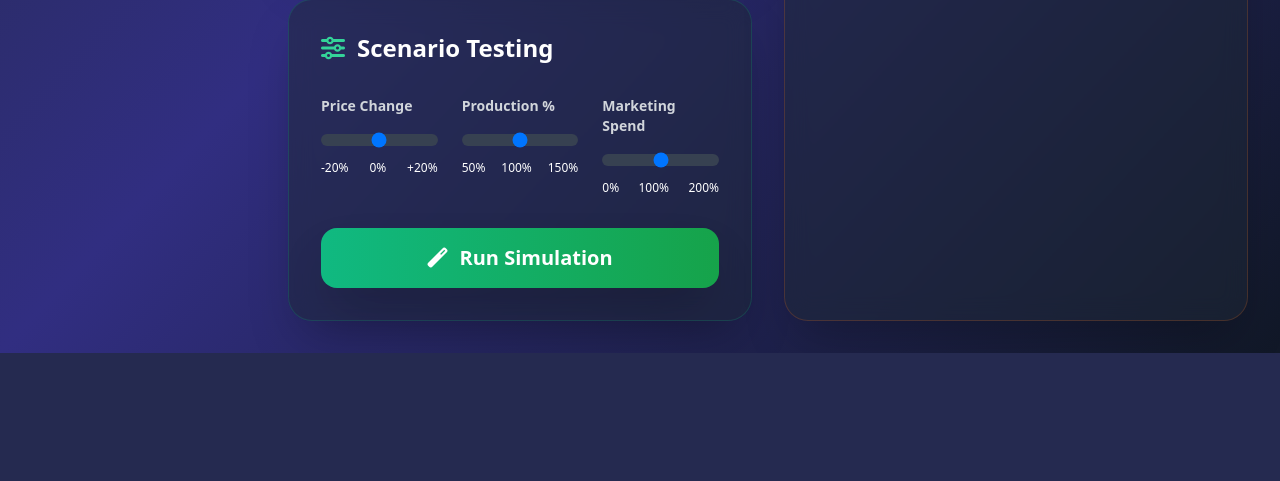
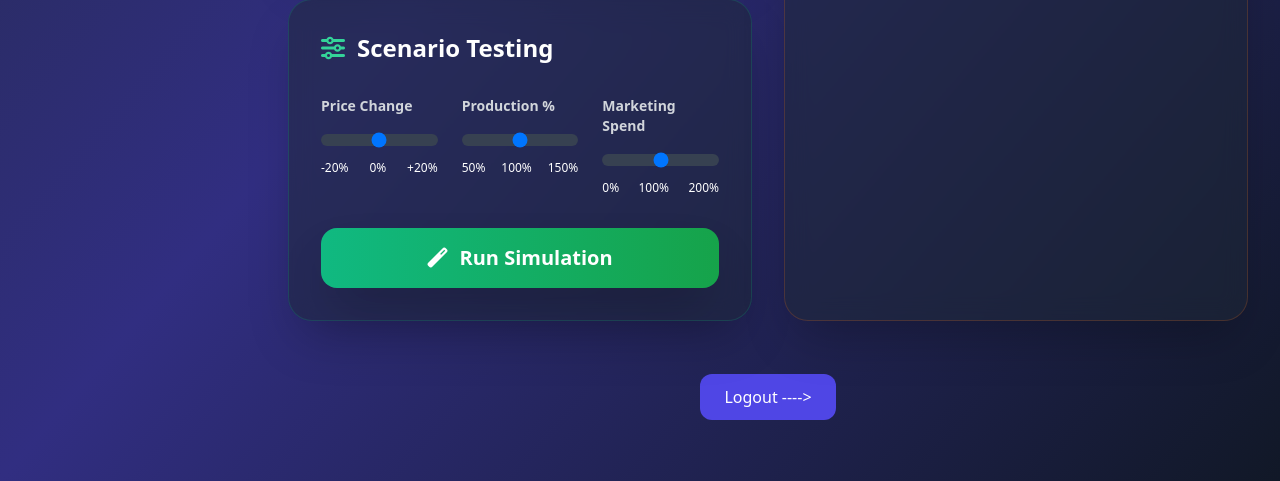
Before and after one commit to Nivetha2405/salesmind-dtbi, a Flask app: page /twin in a window 1280 px wide. Shown: the part 1013-1494 px from the top of the page. Before the commit the page ends 1366 px from the top, so only its background shows below. Run offline with Flask 3, Linux system fonts and the light colour scheme; some libraries are stand-ins or nearby versions.

Commit message:
Update twin.html

```diff
--- a/templates/twin.html
+++ b/templates/twin.html
@@ -187,6 +187,13 @@
         </div>
     </div>
 
+    <div class="text-center mt-16 mb-10">
+        <a href="{{url_for('logout')}}"
+           class="px-6 py-3 bg-indigo-600 hover:bg-indigo-700 rounded-xl text-white">
+        Logout ---->
+        </a>
+    </div>
+
     <!-- ✅ FIXED & COMPLETE SCRIPT -->
     <script>
         let simulationRunning = false;
```
